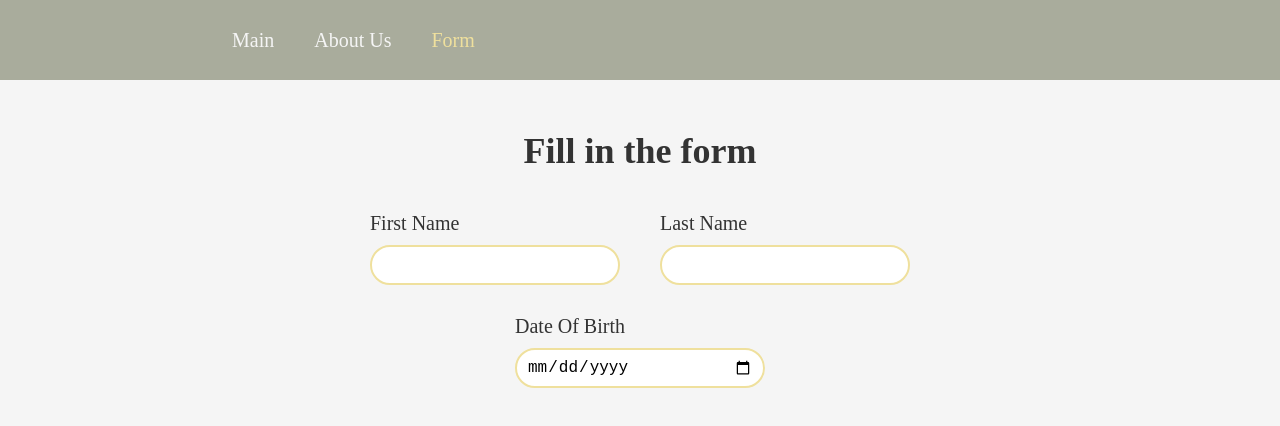
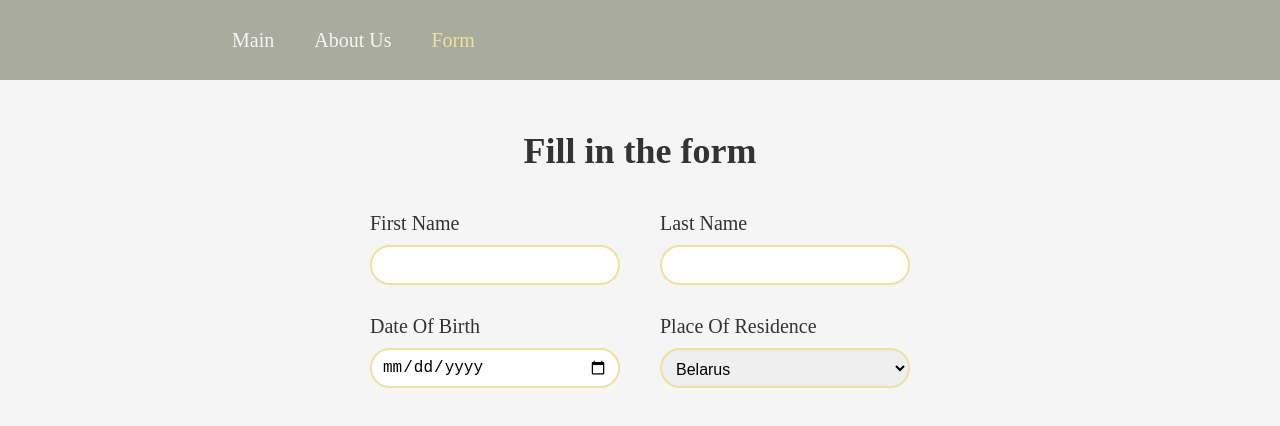
Before and after one commit to ViktoriaKondrashova1/react-2023, a React (Vite) app in the folder react-components/: page /form in a window 1280 px wide. Shown: the top 426 px of the page. Built offline with nearby package versions, Linux system fonts and the light colour scheme.

Commit message:
feat: add select input

```diff
--- a/react-components/src/components/inputs/baseInput/baseInput.scss
+++ b/react-components/src/components/inputs/baseInput/baseInput.scss
@@ -1,4 +1,4 @@
-.base-input {
+.input-form {
   &__label {
     font-size: 20px;
   }
--- a/react-components/src/components/inputs/baseInput/baseInput.tsx
+++ b/react-components/src/components/inputs/baseInput/baseInput.tsx
@@ -13,8 +13,8 @@ class BaseInput extends React.Component<baseInputProps> {
   }
   render() {
     return (
-      <form className="base-input">
-        <label htmlFor={this.props.name} className="base-input__label">
+      <form className="input-form">
+        <label htmlFor={this.props.name} className="input-form__label">
           {this.props.name
             .split("-")
             .map((word) => word[0].toUpperCase() + word.substring(1))
@@ -23,8 +23,9 @@ class BaseInput extends React.Component<baseInputProps> {
           <input
             type={this.props.type}
             name={this.props.name}
-            className="base-input__input"
+            className="input-form__input"
             max={this.props.max}
+            required
           />
         </label>
       </form>
--- /dev/null
+++ b/react-components/src/components/inputs/selectInput/selectInput.tsx
@@ -0,0 +1,45 @@
+import React from "react";
+import "../baseInput/baseInput.scss";
+
+interface selectInputProps {
+  name: string;
+}
+
+class SelectInput extends React.Component<selectInputProps> {
+  countries: string[];
+  constructor(props: selectInputProps) {
+    super(props);
+    this.countries = [
+      "Belarus",
+      "Ukrain",
+      "Poland",
+      "Lithuania",
+      "Latvia",
+      "Estonia",
+    ];
+  }
+  render() {
+    return (
+      <form className="input-form">
+        <label htmlFor={this.props.name} className="input-form__label">
+          {this.props.name
+            .split("-")
+            .map((word) => word[0].toUpperCase() + word.substring(1))
+            .join(" ")}
+          <br />
+          <select name={this.props.name} className="input-form__input" required>
+            {this.countries.map((country, index) => {
+              return (
+                <option value={country} key={index}>
+                  {country}
+                </option>
+              );
+            })}
+          </select>
+        </label>
+      </form>
+    );
+  }
+}
+
+export default SelectInput;
--- a/react-components/src/containers/form/form.tsx
+++ b/react-components/src/containers/form/form.tsx
@@ -1,5 +1,6 @@
 import React from "react";
 import BaseInput from "../../components/inputs/baseInput/baseInput";
+import SelectInput from "../../components/inputs/selectInput/selectInput";
 import "./form.scss";
 
 class Form extends React.Component {
@@ -16,6 +17,7 @@ class Form extends React.Component {
             type="date"
             max={new Date().toISOString().split("T")[0]}
           />
+          <SelectInput name="place-of-residence" />
         </div>
       </div>
     );
```
